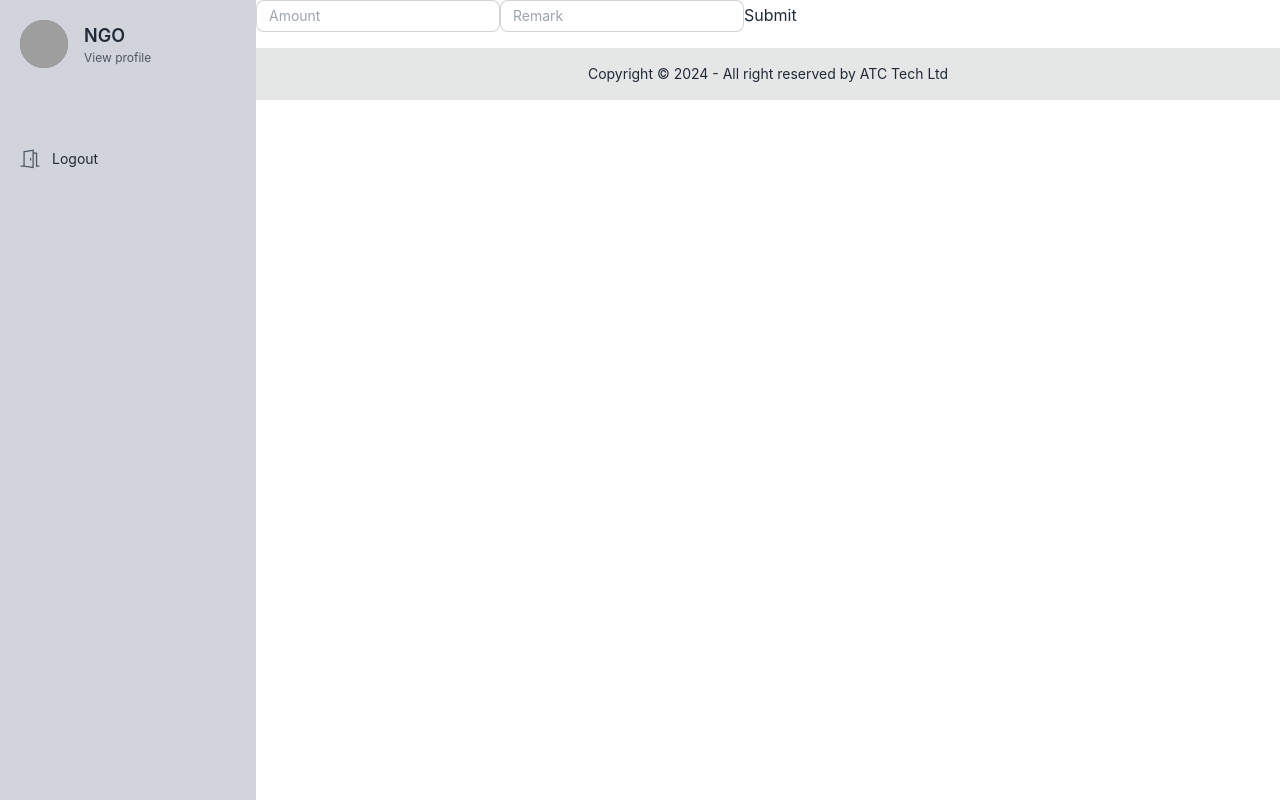
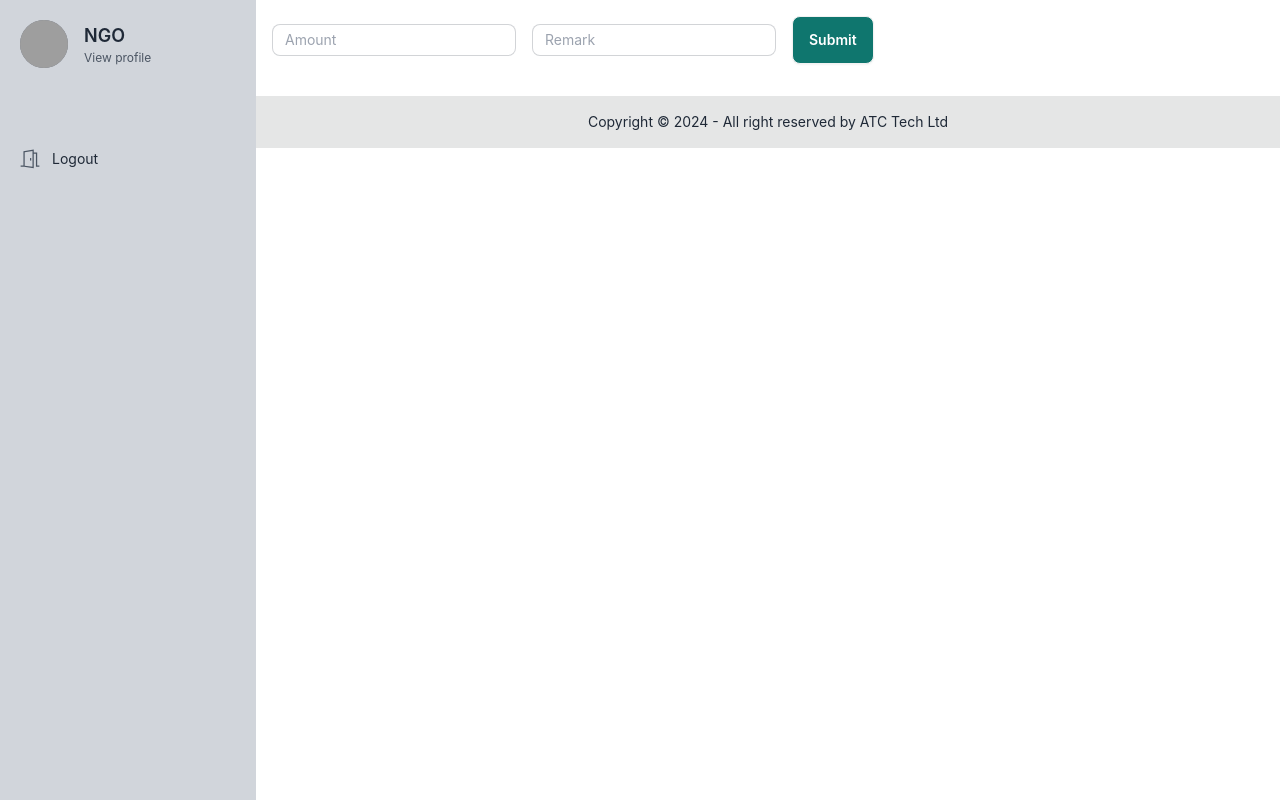
Before and after one commit to MDYeaminIslam/NGO_Project, a React (Vite) app: page /loan_pay_details/1 in a window 1280 px wide. Built offline with nearby package versions, Linux system fonts and the light colour scheme; no server answers; grey boxes are pictures that could not be loaded.

Commit message:
loan pay rouat

```diff
--- a/src/pages/Loan Management/LoanPayDetails.jsx
+++ b/src/pages/Loan Management/LoanPayDetails.jsx
@@ -1,5 +1,4 @@
 import { useQuery } from "@tanstack/react-query";
-import React from "react";
 import { useParams, useLocation } from "react-router-dom";
 import {
   ngoLoanList,
@@ -8,7 +7,7 @@ import {
 } from "../../../api/admin";
 import { useState } from "react";
 import useMutationHook from "../../../hooks/useMutationHook";
-import { key } from "localforage";
+
 import toast from "react-hot-toast";
 const initialState = {
   ngoLoanId: null,
@@ -32,7 +31,7 @@ const LoanPayDetails = () => {
     onSuccess: () => {
       toast.success("Done!");
     },
-    onError: (data) => {
+    onError: (datad) => {
       toast.error("Something went wrong ");
     },
   });
@@ -53,9 +52,9 @@ const LoanPayDetails = () => {
     mutate(data);
   }
   return (
-    <div>
-      {isFetched ? <h1>{data[0].NgoLoanDetails.totalPaid}</h1> : null}
-      <form>
+    <div className="w-full">
+      {isFetched ? data.length ? <h1>{data[0].NgoLoanDetails.totalPaid}</h1> : null : null}
+      <form className="flex flex-col md:flex-row items-center gap-4 p-4">
         <input
           className="input input-bordered input-sm  hover:border-teal-500  "
           type="number"
@@ -71,7 +70,7 @@ const LoanPayDetails = () => {
           placeholder="Remark"
         />
 
-        <button onClick={handleSubmit}>Submit</button>
+        <button className="btn bg-teal-700 text-white" onClick={handleSubmit}>Submit</button>
       </form>
       {isFetched ? <h1>{data[0].transactions.length} </h1> : null}
     </div>
--- a/src/pages/Member/MemberDetailsPage.jsx
+++ b/src/pages/Member/MemberDetailsPage.jsx
@@ -1,5 +1,4 @@
 import { useQuery } from "@tanstack/react-query";
-import axios from "axios";
 import { useEffect, useState } from "react";
 import { useParams } from "react-router-dom";
 import { searchUserByPhoneNumber } from "../../../api/admin";
```
